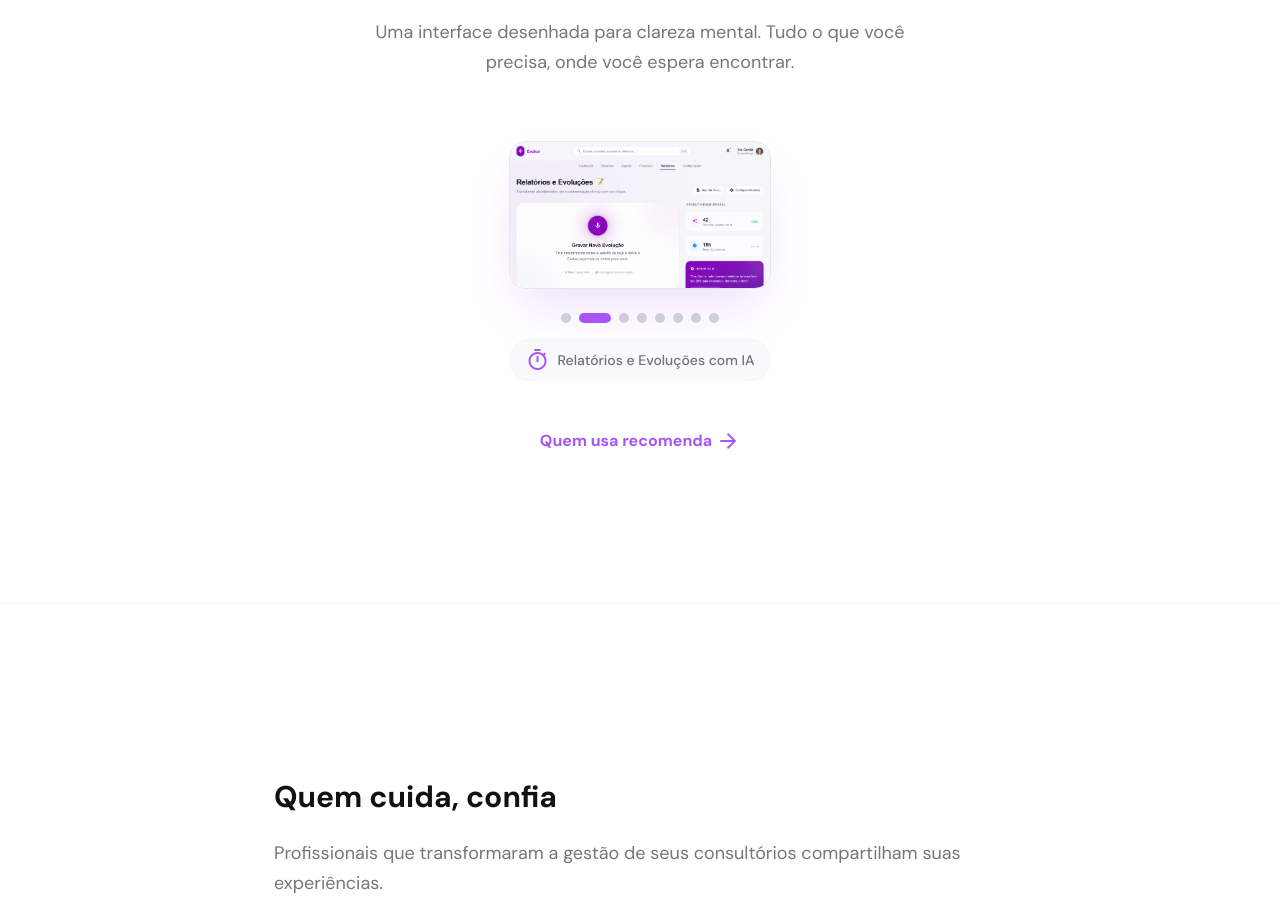
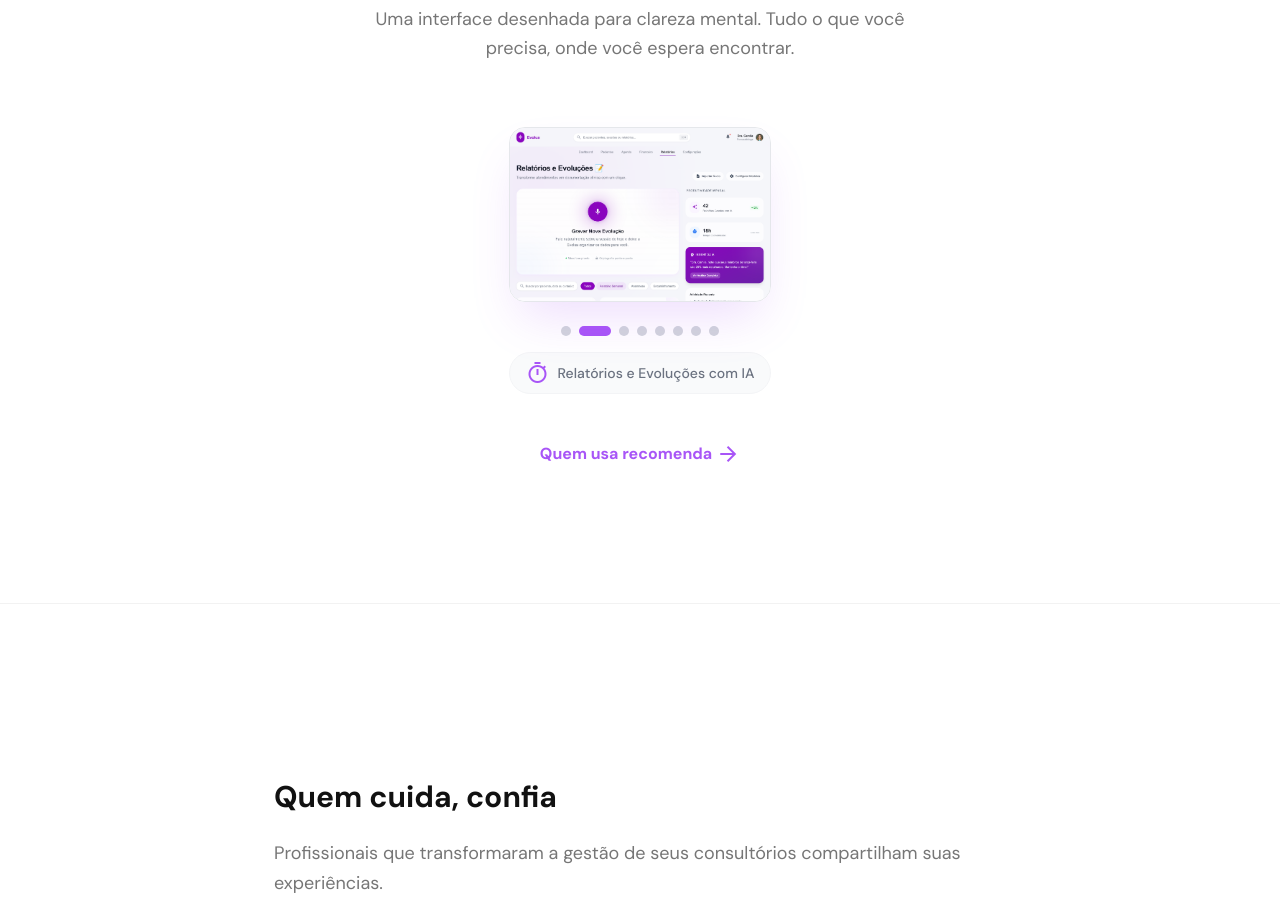
Before and after one commit to matalvesdev/evolua-landingpage, a Next.js app: page / in a window 1280 px wide. Shown: the part 3460-4384 px from the top of the page. Built offline with nearby package versions, Linux system fonts and the light colour scheme.

Commit message:
fix: carrossel com aspect ratio 3:2 retangular

```diff
--- a/src/components/Demo.tsx
+++ b/src/components/Demo.tsx
@@ -53,7 +53,7 @@ export default function Demo() {
         onMouseLeave={() => setIsHovered(false)}
       >
         {/* Main image */}
-        <div className="relative rounded-2xl shadow-2xl shadow-primary/20 border border-gray-200 overflow-hidden aspect-video">
+        <div className="relative rounded-2xl shadow-2xl shadow-primary/20 border border-gray-200 overflow-hidden aspect-[3/2]">
           <Image
             src={slides[current].src}
             alt={slides[current].alt}
```
